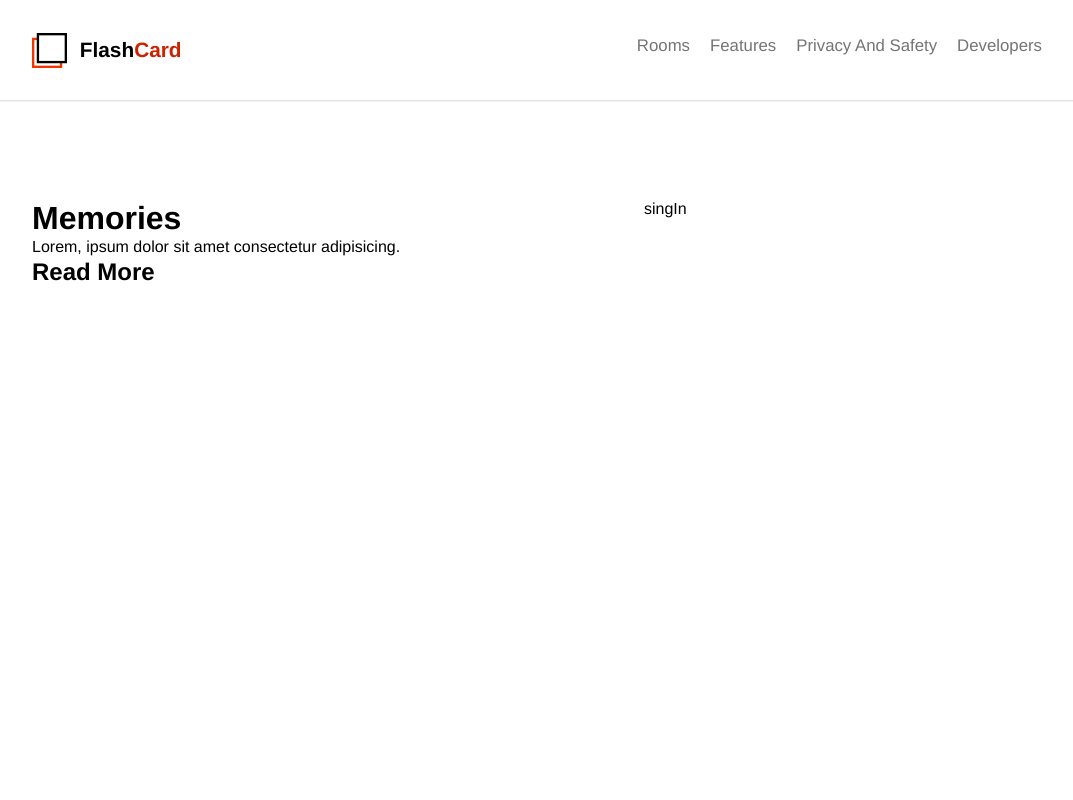
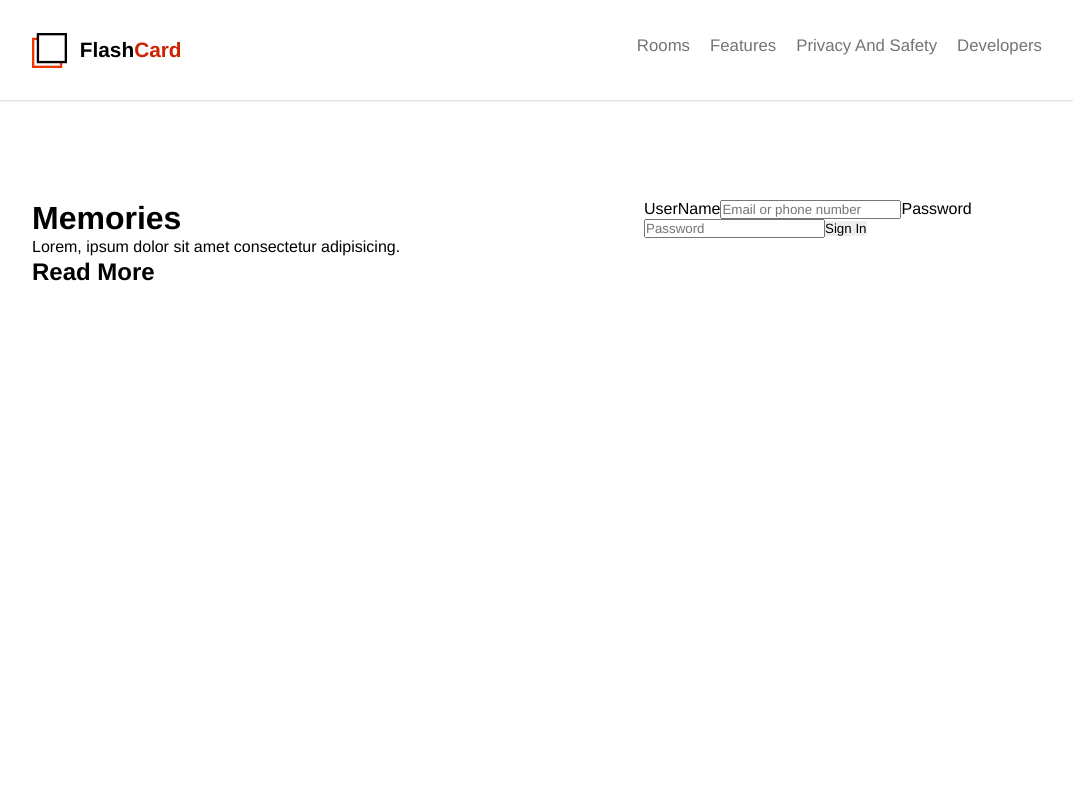
Before and after one commit to EdTosoy/FlashCard-Project, a React (Create React App) app: page /auth in a window 1280 px wide. Shown: the top 800 px of the page, without its empty margins (98-1171 px from the left). Built offline with nearby package versions, Linux system fonts and the light colour scheme.

Commit message:
update sign In

```diff
--- a/src/Pages/Auth/SignInForm.jsx
+++ b/src/Pages/Auth/SignInForm.jsx
@@ -5,7 +5,10 @@
 export default function SignInForm({setAuthStatus}) {
     return (
         <form action="">
-            singup
+            <label>UserName</label>
+            <input type="text" name="username" id="username" placeholder="Email or phone number"/>
+            <label>Password</label>
+            <input type="password" name="password" id="password" placeholder="Password"/>
         </form>
     )
 }
--- a/src/Pages/Auth/SignUpForm.jsx
+++ b/src/Pages/Auth/SignUpForm.jsx
@@ -1,11 +1,25 @@
-import React from 'react'
+import React from "react";
 
-import "./SignUpForm.scss"
+import "./SignUpForm.scss";
 
-export default function SignUpForm({setAuthStatus}) {
-    return (
-        <form action="">
-            singIn
-        </form>
-    )
+export default function SignUpForm({ setAuthStatus }) {
+  return (
+    <form action="">
+      <label>UserName</label>
+      <input
+        type="text"
+        name="username"
+        id="username"
+        placeholder="Email or phone number"
+      />
+      <label>Password</label>
+      <input
+        type="password"
+        name="password"
+        id="password"
+        placeholder="Password"
+      />
+      <button type="submit">Sign In</button>
+    </form>
+  );
 }
```
